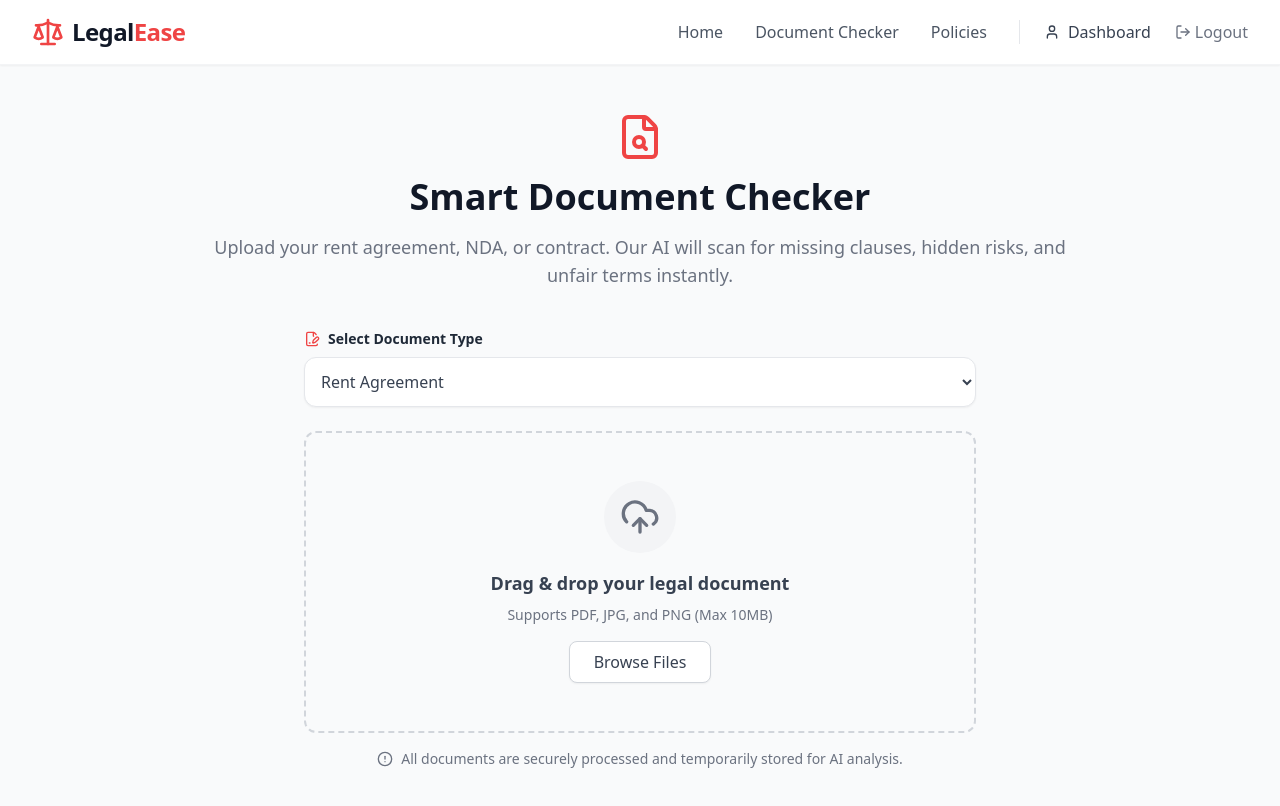
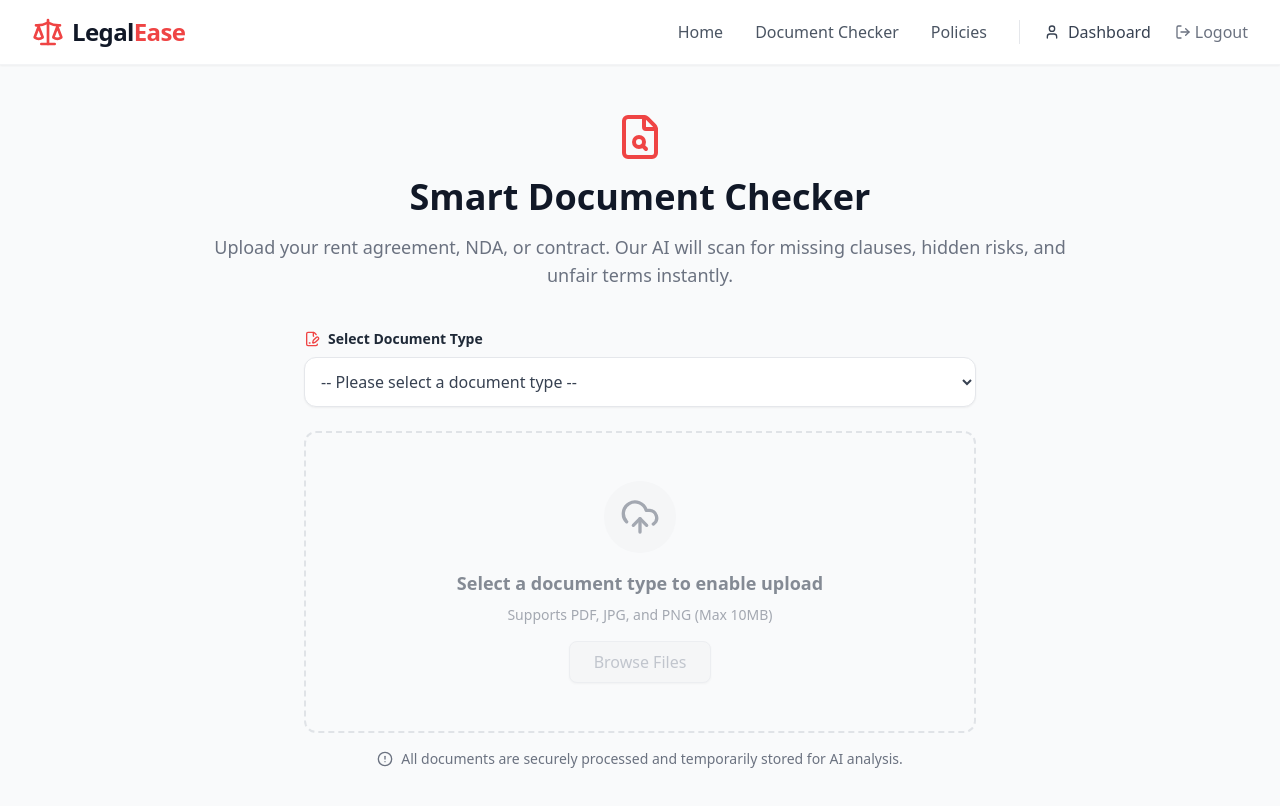
Before and after one commit to Aaditya311206/LegalEase, a React (Vite) app in the folder LegalEase/: page /checker in a window 1280 px wide. Both pictures are taken after typing "name@example.com", "Sample123" into the empty fields and a click on the button "Sign In". Shown: the top 806 px of the page. Built offline with nearby package versions, Linux system fonts and the light colour scheme.

Commit message:
uploader fixed

```diff
--- a/LegalEase/src/components/features/DocumentUploader.jsx
+++ b/LegalEase/src/components/features/DocumentUploader.jsx
@@ -3,10 +3,21 @@ import { useDropzone } from 'react-dropzone';
 import { UploadCloud, AlertCircle, FileSignature } from 'lucide-react';
 
 export default function DocumentUploader({ onFileUpload }) {
-  const [docType, setDocType] = useState('Rent Agreement');
+  // 1. Start empty so nothing is pre-selected!
+  const [docType, setDocType] = useState('');
+
+  // 2. State to show the warning if they forget
+  const [showWarning, setShowWarning] = useState(false);
 
   const onDrop = useCallback((acceptedFiles) => {
+    // 3. Block the upload if they haven't picked a type
+    if (!docType) {
+      setShowWarning(true);
+      return;
+    }
+
     if (acceptedFiles.length > 0) {
+      setShowWarning(false);
       onFileUpload(acceptedFiles[0], docType);
     }
   }, [onFileUpload, docType]);
@@ -33,9 +44,16 @@ export default function DocumentUploader({ onFileUpload }) {
 
         <select
           value={docType}
-          onChange={(e) => setDocType(e.target.value)}
-          className="w-full p-3 bg-white border border-gray-200 rounded-xl shadow-sm focus:outline-none focus:ring-2 focus:ring-primary/20 focus:border-primary transition-all text-gray-700 font-medium cursor-pointer"
+          onChange={(e) => {
+            setDocType(e.target.value);
+            setShowWarning(false); // Hide warning once they pick something
+          }}
+          className={`w-full p-3 bg-white border rounded-xl shadow-sm focus:outline-none focus:ring-2 focus:ring-primary/20 transition-all text-gray-700 font-medium cursor-pointer ${
+            showWarning ? 'border-red-500 focus:border-red-500' : 'border-gray-200 focus:border-primary'
+          }`}
         >
+          {/* 🆕 The new default placeholder option */}
+          <option value="" disabled>-- Please select a document type --</option>
 
           {/* Property */}
           <option disabled>──────── Property & Rental ────────</option>
@@ -67,33 +85,54 @@ export default function DocumentUploader({ onFileUpload }) {
           <option disabled>──────── Other ────────</option>
           <option value="Other">Other</option>
         </select>
+
+        {/* 🆕 Warning Message if they try to drop too early */}
+        {showWarning && (
+          <p className="text-red-500 text-sm mt-2 font-medium flex items-center gap-1 animate-fade-in">
+            <AlertCircle className="w-4 h-4" />
+            You must select a document type before uploading.
+          </p>
+        )}
       </div>
 
       {/* Drag & Drop Zone */}
       <div
         {...getRootProps()}
-        className={`border-2 border-dashed rounded-xl p-12 text-center cursor-pointer transition-all duration-200 ease-in-out
-          ${isDragActive ? 'border-primary bg-red-50' : 'border-gray-300 hover:border-primary-light hover:bg-gray-50'}
-          ${isDragReject ? 'border-red-500 bg-red-50' : ''}
+        className={`border-2 border-dashed rounded-xl p-12 text-center transition-all duration-200 ease-in-out
+          ${!docType ? 'cursor-not-allowed opacity-60 bg-gray-50 border-gray-200' : 'cursor-pointer hover:bg-gray-50 hover:border-primary-light'}
+          ${isDragActive && docType ? 'border-primary bg-red-50' : ''}
+          ${(isDragReject || showWarning) ? 'border-red-500 bg-red-50' : 'border-gray-300'}
         `}
       >
-        <input {...getInputProps()} />
+        {/* Disable the actual hidden input if no type is selected */}
+        <input {...getInputProps()} disabled={!docType} />
 
         <div className="flex flex-col items-center justify-center space-y-4">
-          <div className={`p-4 rounded-full ${isDragActive ? 'bg-primary-light text-white' : 'bg-gray-100 text-gray-500'}`}>
+          <div className={`p-4 rounded-full ${isDragActive && docType ? 'bg-primary-light text-white' : 'bg-gray-100 text-gray-500'}`}>
             <UploadCloud className="w-10 h-10" />
           </div>
 
           <div>
             <p className="text-lg font-semibold text-gray-700">
-              {isDragActive ? "Drop the document here..." : "Drag & drop your legal document"}
+              {!docType
+                ? "Select a document type to enable upload"
+                : isDragActive
+                ? "Drop the document here..."
+                : "Drag & drop your legal document"}
             </p>
             <p className="text-sm text-gray-500 mt-2">
               Supports PDF, JPG, and PNG (Max 10MB)
             </p>
           </div>
 
-          <button className="mt-4 px-6 py-2 bg-white border border-gray-300 rounded-lg shadow-sm text-gray-700 font-medium hover:bg-gray-50 hover:text-primary transition-colors">
+          <button
+            disabled={!docType}
+            className={`mt-4 px-6 py-2 border rounded-lg shadow-sm font-medium transition-colors ${
+              !docType
+                ? 'bg-gray-100 text-gray-400 border-gray-200 cursor-not-allowed'
+                : 'bg-white border-gray-300 text-gray-700 hover:bg-gray-50 hover:text-primary'
+            }`}
+          >
             Browse Files
           </button>
         </div>
```
